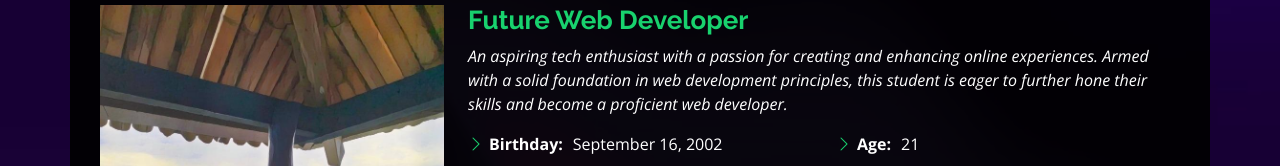
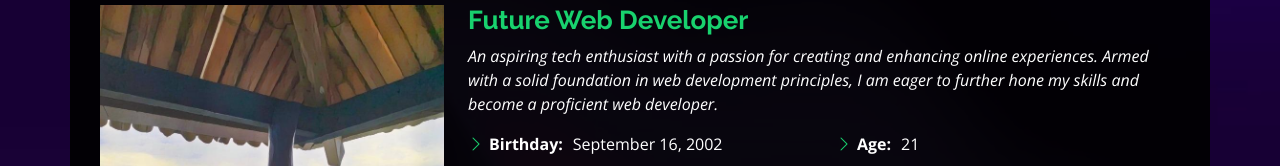
Before and after one commit to niiimm/niiimm.github.io, a plain HTML site: page index.html in a window 1280 px wide. Both pictures are taken after a click on the link "About". Shown: the part 186-352 px from the top of the page. Drawn offline with nearby package versions, Linux system fonts and the light colour scheme.

Commit message:
Update index.html

```diff
--- a/index.html
+++ b/index.html
@@ -26,7 +26,6 @@
 
   <!-- Template Main CSS File -->
   <link href="assets/css/style.css" rel="stylesheet">
-
 </head>
 
 <body>
@@ -34,7 +33,6 @@
   <!-- ======= Header ======= -->
   <header id="header">
     <div class="container">
-
       <h1><a href="index.html">Nimfa Amistoso</a></h1>
       <!-- Uncomment below if you prefer to use an image logo -->
       <a href="index.html" class="mr-auto"><img src="assets/img/logo.png" alt="" class="img-fluid"></a>
@@ -77,7 +75,7 @@
         <div class="col-lg-8 pt-4 pt-lg-0 content" data-aos="fade-left">
           <h3>Future Web Developer</h3>
           <p class="fst-italic">
-            An aspiring tech enthusiast with a passion for creating and enhancing online experiences. Armed with a solid foundation in web development principles, this student is eager to further hone their skills and become a proficient web developer.
+            An aspiring tech enthusiast with a passion for creating and enhancing online experiences. Armed with a solid foundation in web development principles, I am eager to further hone my skills and become a proficient web developer.
 
           </p>
           <div class="row">
```
